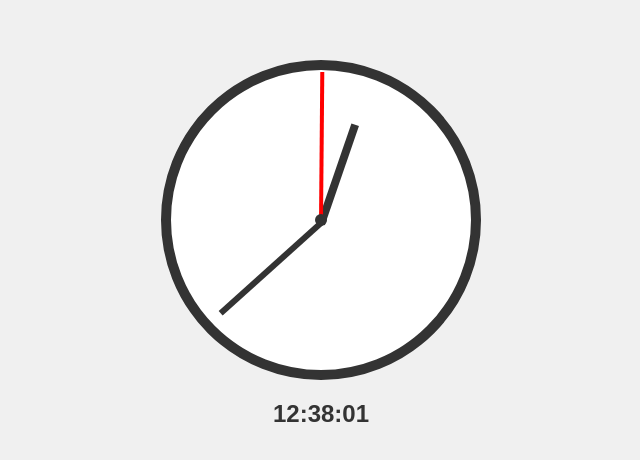
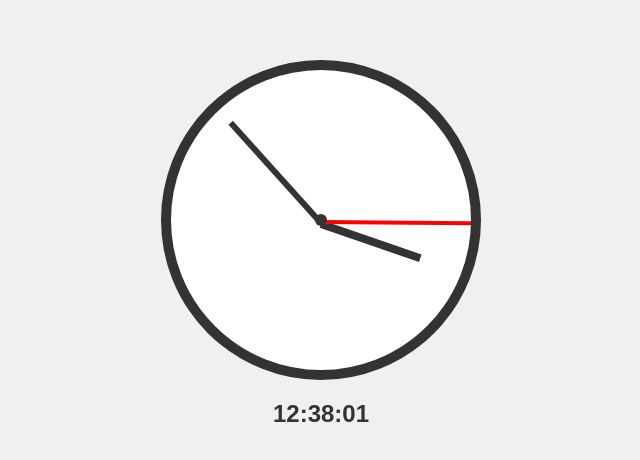
Before and after one commit to mjt1978/clock, a plain HTML site: page index.html in a window 1280 px wide. Shown: the part 164-624 px from the top of the page, without its empty margins (319-959 px from the left). Drawn offline with Linux system fonts and the light colour scheme.

Commit message:
Update index.html

```diff
--- a/index.html
+++ b/index.html
@@ -89,9 +89,9 @@
         const seconds = now.getSeconds();
 
         // Laske viisareiden kulmat
-        const hourDegrees = (hours % 12) * 30 + (minutes / 60) * 30 - 90; // Tunti + minuutit vaikuttavat tuntiviisareeseen
-        const minuteDegrees = minutes * 6 - 90; // Minuutti
-        const secondDegrees = seconds * 6 - 90; // Sekuntiviisari
+        const hourDegrees = (hours % 12) * 30 + (minutes / 60) * 30; // Tunti + minuutit vaikuttavat tuntiviisareeseen
+        const minuteDegrees = minutes * 6; // Minuutti
+        const secondDegrees = seconds * 6; // Sekuntiviisari
 
         // Päivitä viisareiden asennot
         document.getElementById('hour-hand').style.transform = `rotate(${hourDegrees}deg)`;
```
